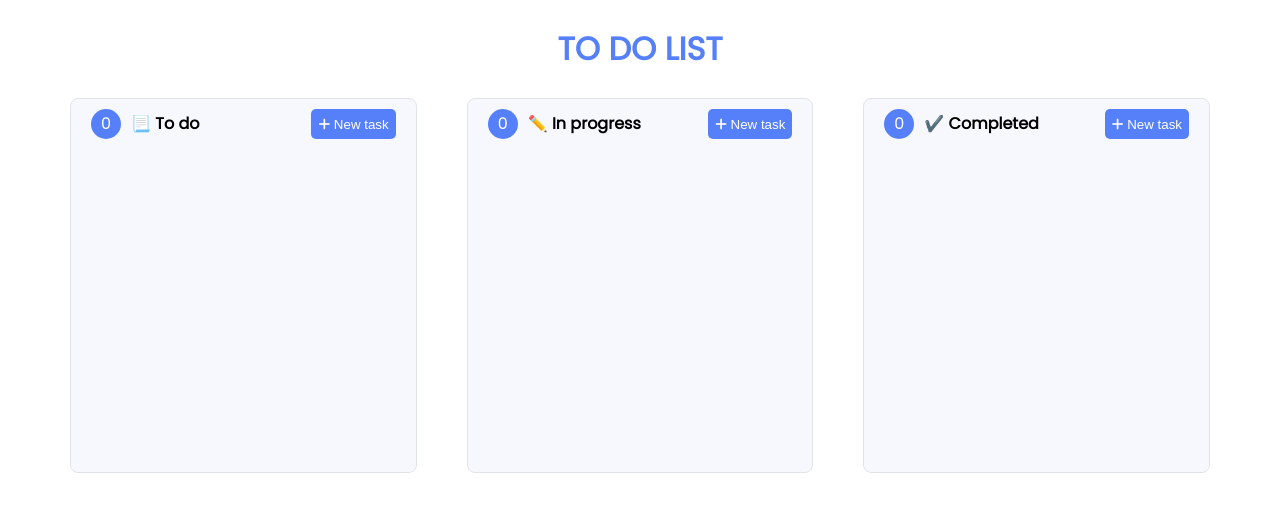
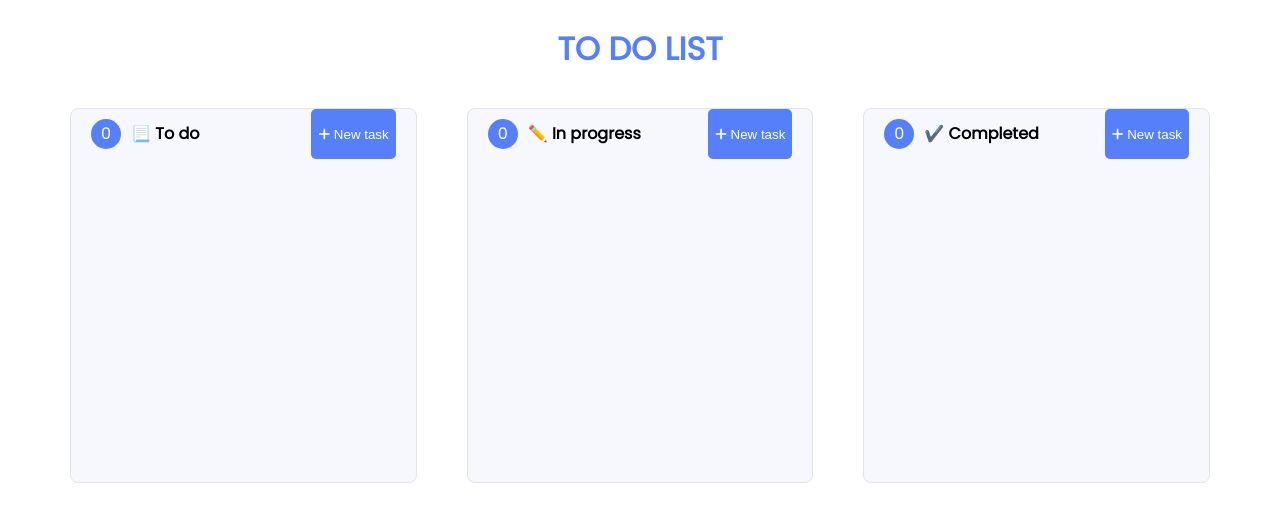
Before and after one commit to kienhee/app-dnd, a React (Create React App) app: page / in a window 1280 px wide. Shown: the top 522 px of the page. Built offline with nearby package versions, Linux system fonts and the light colour scheme.

Commit message:
fix thanh con viec keo tha

```diff
--- a/package.json
+++ b/package.json
@@ -12,6 +12,7 @@
     "react-beautiful-dnd": "^13.1.1",
     "react-dnd": "^16.0.1",
     "react-dom": "^18.2.0",
+    "react-infinite-scroll-component": "^6.1.0",
     "react-redux": "^8.0.2",
     "react-scripts": "5.0.1",
     "react-toastify": "^9.0.8",
--- a/src/App.css
+++ b/src/App.css
@@ -37,21 +37,46 @@ button {
 }
 
 .column {
+  position: relative;
   width: 100%;
   background-color: #f7f8fe;
-  min-height: 50px;
-  padding: 10px 20px;
-  min-height: 375px;
-  height: fit-content;
+  padding: 0px 20px;
+  margin-top: 10px;
+  height: 375px;
   border: 1px solid #e1e4e8;
   border-radius: 8px;
+  overflow-y: scroll;
+}
+/* width */
+.column::-webkit-scrollbar {
+  width: 10px;
 }
 
+/* Track */
+.column::-webkit-scrollbar-track {
+  background: #f1f1f1;
+}
+
+/* Handle */
+.column::-webkit-scrollbar-thumb {
+  background: #888;
+}
+
+/* Handle on hover */
+.column::-webkit-scrollbar-thumb:hover {
+  background: #555;
+}
 .task-bar {
+  position: sticky;
+  background-color: #f7f8fe;
+  top: 0;
+  left: 0;right: 0;
+  width: 100%;
+  height: 50px;
   display: flex;
+
   justify-content: space-between;
   margin-bottom: 25px;
-
 }
 
 .btn {
--- a/src/App.js
+++ b/src/App.js
@@ -1,21 +1,23 @@
-import { useState, useCallback } from "react";
+import { useState, useCallback, useEffect, useRef } from "react";
 import "./App.css";
 import Modal from "./components/Modal";
 import { DragDropContext, Droppable, Draggable } from "react-beautiful-dnd";
-import { dnd } from "./redux/features";
+import { dndSave, infinity } from "./redux/features";
 import { useSelector, useDispatch } from "react-redux";
 import Card from "./components/Card";
 function App() {
     const data = useSelector((state) => state.features.data);
     const dispatch = useDispatch();
     const [showHiddenModal, setShowHiddenModal] = useState(true);
-
+    // const scrollInfinity = useRef();
+    // console.log(scrollInfinity);
     const handleShowHiddenModal = useCallback(() => {
         setShowHiddenModal(!showHiddenModal);
     }, [showHiddenModal]);
 
     const onDragEnd = (result) => {
         const { source, destination } = result;
+
         if (!destination) return;
         if (
             destination.droppableId === source.droppableId &&
@@ -29,33 +31,56 @@ function App() {
             const destinationColIndex = data.findIndex(
                 (e) => e.id === destination.droppableId
             );
-            // console.log(sourceColIndex, destinationColIndex);
             const sourceCol = data[sourceColIndex];
             const destinationCol = data[destinationColIndex];
             const sourceTask = [...sourceCol.tasks];
             const destinationTask = [...destinationCol.tasks];
             const [removed] = sourceTask.splice(source.index, 1);
-            console.log(removed);
             destinationTask.splice(destination.index, 0, removed);
-            data[sourceColIndex].tasks = sourceTask;
-            data[destinationColIndex].tasks = destinationTask;
-            // dnd(data);
+
+            const onChange = {
+                sourceColIndex,
+                destinationColIndex,
+                sourceTask,
+                destinationTask,
+            };
+
+            dispatch(dndSave(onChange));
         }
     };
+
+    function handleScrollInfinity(event) {
+        if (
+            event.currentTarget.scrollTop + event.currentTarget.offsetHeight >
+            event.currentTarget.offsetHeight - 100
+        ) {
+            dispatch(infinity());
+        } else {
+            return;
+        }
+        console.log("scrollTop: ", event.currentTarget.scrollTop);
+        console.log("offsetHeight: ", event.currentTarget.offsetHeight);
+        console.log("innerHeight: ", event.currentTarget.clientHeight);
+    }
 
     return (
         <div className="App">
             <h1 className="heading">TO DO LIST</h1>
+
             <DragDropContext onDragEnd={onDragEnd}>
                 <div className="body-app container">
-                    {data?.map((column) => (
+                    {data?.map((column, index) => (
                         <Droppable key={column.id} droppableId={column.id}>
                             {(provided) => (
                                 <div
                                     {...provided.droppableProps}
                                     ref={provided.innerRef}
                                     className="column"
+                                    onScroll={(event) =>
+                                        handleScrollInfinity(event)
+                                    }
                                 >
+                                    <div className="column-ref">
                                         <div className="task-bar">
                                             <div className="title-count">
                                                 <span className="count">
@@ -74,7 +99,8 @@ function App() {
                                             </button>
                                         </div>
                                         <div className="task-body">
-                                        {column.tasks?.map((task, index) => (
+                                            {column.tasks?.map(
+                                                (task, index) => (
                                                     <Draggable
                                                         key={task.id}
                                                         draggableId={task.id}
@@ -82,14 +108,20 @@ function App() {
                                                     >
                                                         {(provided) => (
                                                             <div
-                                                        ref={provided.innerRef}
+                                                                ref={
+                                                                    provided.innerRef
+                                                                }
                                                                 {...provided.draggableProps}
                                                                 {...provided.dragHandleProps}
                                                             >
                                                                 <Card
                                                                     id={task.id}
-                                                            option={task.option}
-                                                            title={task.title}
+                                                                    option={
+                                                                        task.option
+                                                                    }
+                                                                    title={
+                                                                        task.title
+                                                                    }
                                                                     createAt={
                                                                         task.createAt
                                                                     }
@@ -97,7 +129,9 @@ function App() {
                                                             </div>
                                                         )}
                                                     </Draggable>
-                                        ))}
+                                                )
+                                            )}
+                                        </div>
                                     </div>
                                     {provided.placeholder}
                                 </div>
--- a/src/components/Card/index.js
+++ b/src/components/Card/index.js
@@ -24,7 +24,7 @@ const Card = ({ id, option, title, createAt, onDelete }) => {
         }
     }
     function deleteData() {
-        if (window.confirm("Do you want to delele this todo?") == true) {
+        if (window.confirm("Do you want to delele this todo?") === true) {
             const deleteTodo = {
                 id,
                 option,
@@ -35,7 +35,7 @@ const Card = ({ id, option, title, createAt, onDelete }) => {
             notify(false, "Delete faild");
         }
 
-        // console.log(deleteTodo);
+
     }
     return (
         <>
--- a/src/redux/features.js
+++ b/src/redux/features.js
@@ -25,6 +25,16 @@ export const featuresSlice = createSlice({
     name: "features",
     initialState,
     reducers: {
+        dndSave: (state, action) => {
+            const {
+                sourceColIndex,
+                destinationColIndex,
+                sourceTask,
+                destinationTask,
+            } = action.payload;
+            state.data[sourceColIndex].tasks = sourceTask;
+            state.data[destinationColIndex].tasks = destinationTask;
+        },
         add: (state, action) => {
             const { payload } = action;
             const newArr = [...state.data[payload.option].tasks, payload];
@@ -60,13 +70,17 @@ export const featuresSlice = createSlice({
                 }
             });
         },
-        dnd: (state, action) => {
-            state.value = action.payload;
+        infinity: (state) => {
+            const newData = {
+                id: uuidv4(),
+                title: `todo ${uuidv4()}`,
+                createAt: moment().format("LLL"),
+            };
+            state.data[0].tasks = [...state.data[0].tasks, newData];
         },
     },
 });
 
-// Action creators are generated for each case reducer function
-export const { add, edit, dltData, dnd } = featuresSlice.actions;
+export const { add, edit, dltData, dndSave, infinity } = featuresSlice.actions;
 
 export default featuresSlice.reducer;
```
Also changed, not shown: 1 other file (tests, documents, lock files or other folders). Lines whose indentation alone changed are shown as unchanged.
